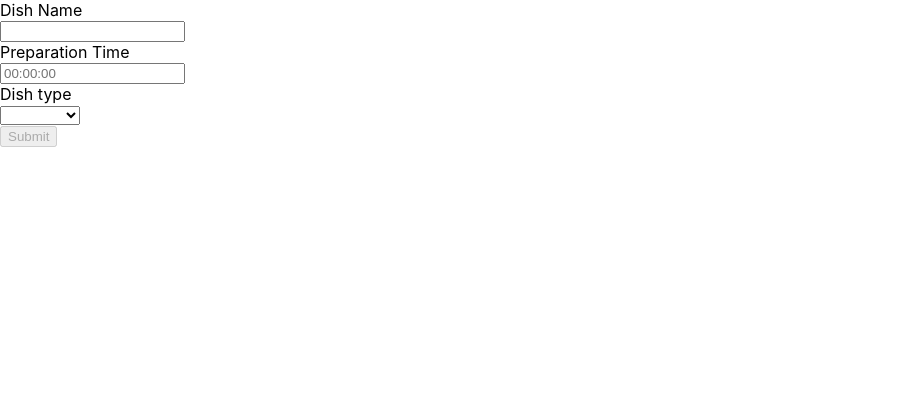
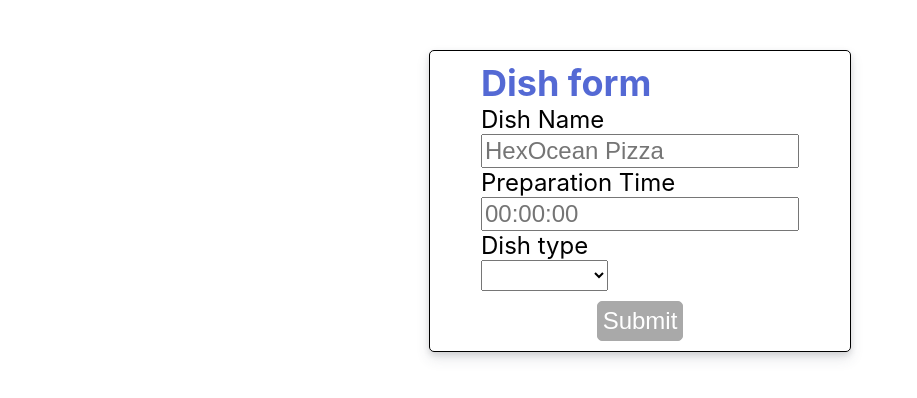
Before and after one commit to ignis05/dishes-form, a React (Create React App) app: page / in a window 1280 px wide. Shown: the top 398 px of the page, without its empty margins (0-917 px from the left). Built offline with nearby package versions, Linux system fonts and the light colour scheme.

Commit message:
feat: form styling

```diff
--- a/src/App.tsx
+++ b/src/App.tsx
@@ -37,7 +37,7 @@ function App() {
 	}
 
 	return (
-		<div>
+		<div className="appRoot">
 			{res && <FormSubmitted res={res} goBack={goBack} />}
 			{!res && <DishForm onSubmit={submitDishForm} />}
 		</div>
--- /dev/null
+++ b/src/features/dishForm/DishForm.module.css
@@ -0,0 +1,55 @@
+.formCard {
+	width: 400px;
+	border: 1px solid black;
+	border-radius: 5px;
+	box-shadow: rgba(60, 66, 87, 0.12) 0px 7px 14px 0px, rgba(0, 0, 0, 0.12) 0px 3px 6px 0px;
+	display: flex;
+	flex-direction: column;
+	justify-content: flex-start;
+	align-items: center;
+	padding: 10px;
+	font-size: 1.5em;
+}
+
+.formCard h2 {
+	margin: 0;
+	color: #5469d4;
+}
+
+.formCard button {
+	padding: 5px;
+	margin-top: 10px;
+	background-color: #5469d4;
+	color: white;
+	box-shadow: rgba(60, 66, 87, 0.12) 0px 7px 14px 0px, rgba(0, 0, 0, 0.12) 0px 3px 6px 0px;
+	border-radius: 5px;
+	font-size: 1em;
+	cursor: pointer;
+	border: 1px solid black;
+}
+
+.formCard button:disabled {
+	background-color: darkgrey;
+	cursor: not-allowed;
+	box-shadow: none;
+	border: 1px solid darkgrey;
+}
+
+.formCard input {
+	font-size: 1em;
+}
+.formCard select {
+	font-size: 1em;
+}
+
+.responseCard {
+	width: 600px;
+}
+
+.responseCard > div {
+	width: 100%;
+}
+
+.responseCard table {
+	width: 80%;
+}
--- a/src/features/dishForm/DishForm.tsx
+++ b/src/features/dishForm/DishForm.tsx
@@ -3,6 +3,7 @@ import { Field, InjectedFormProps, formValueSelector, reduxForm } from 'redux-fo
 import { inputField, selectField } from './FormComponents'
 import { ConnectedProps, connect } from 'react-redux'
 import { RootState } from '../../app/store'
+import styles from './DishForm.module.css'
 
 const DishForm = (props: InjectedFormProps & HeaderProps) => {
 	const { handleSubmit, pristine, submitting, dishTypeValue, spicinessValue } = props
@@ -23,9 +24,17 @@ const DishForm = (props: InjectedFormProps & HeaderProps) => {
 	}
 
 	return (
-		<form onSubmit={handleSubmit}>
+		<form onSubmit={handleSubmit} className={styles.formCard}>
 			<div>
-				<Field component={inputField} name="name" label="Dish Name" type="text" required={true} />
+				<h2>Dish form</h2>
+				<Field
+					component={inputField}
+					name="name"
+					label="Dish Name"
+					type="text"
+					required={true}
+					extraHtmlAttributes={{ placeholder: 'HexOcean Pizza' }}
+				/>
 				<Field
 					component={inputField}
 					name="preparation_time"
--- a/src/features/dishForm/FormComponents.tsx
+++ b/src/features/dishForm/FormComponents.tsx
@@ -10,9 +10,9 @@ type inputFieldProps = {
 const inputField = ({ input, label, type, required, meta, extraHtmlAttributes }: inputFieldProps & WrappedFieldProps) => (
 	<div>
 		<label>{label}</label>
-		<div className="">
+		<div>
 			<input {...input} type={type} {...extraHtmlAttributes} required={required} />
-			{meta.touched && meta.error && <span>{meta.error}</span>}
+			{meta.touched && meta.error && <div style={{ color: 'red' }}>* {meta.error}</div>}
 		</div>
 	</div>
 )
@@ -25,11 +25,11 @@ type selectFieldProps = {
 const selectField = ({ input, label, required, meta, children }: selectFieldProps & WrappedFieldProps) => (
 	<div>
 		<label>{label}</label>
-		<div className="">
+		<div>
 			<select {...input} required={required}>
 				{children}
 			</select>
-			{meta.touched && meta.error && <span>{meta.error}</span>}
+			{meta.touched && meta.error && <div style={{ color: 'red' }}>* {meta.error}</div>}
 		</div>
 	</div>
 )
--- a/src/features/dishForm/FormSubmitted.tsx
+++ b/src/features/dishForm/FormSubmitted.tsx
@@ -1,4 +1,5 @@
 import React from 'react'
+import styles from './DishForm.module.css'
 
 type FormSubmittedProps = {
 	res: any
@@ -7,17 +8,21 @@ type FormSubmittedProps = {
 function FormSubmitted(props: FormSubmittedProps) {
 	const fileds: [string, string][] = Object.entries(props.res)
 	return (
-		<div>
+		<div className={`${styles.formCard} ${styles.responseCard}`}>
 			<h2>Your response has been submitted!</h2>
 			<div>
-				{fileds.map((f) => {
-					return (
-						<div key={f[0]}>
-							<span>{f[0]}:</span>
-							<span style={{ color: 'green' }}>{f[1]}</span>
-						</div>
-					)
-				})}
+				<table>
+					<tbody>
+						{fileds.map((f) => {
+							return (
+								<tr key={f[0]}>
+									<td>{f[0]}:</td>
+									<td style={{ color: 'green' }}>{f[1]}</td>
+								</tr>
+							)
+						})}
+					</tbody>
+				</table>
 			</div>
 			<button onClick={(e) => props.goBack()}>Back to form</button>
 		</div>
--- a/src/index.css
+++ b/src/index.css
@@ -1,13 +1,20 @@
 body {
-  margin: 0;
-  font-family: -apple-system, BlinkMacSystemFont, 'Segoe UI', 'Roboto', 'Oxygen',
-    'Ubuntu', 'Cantarell', 'Fira Sans', 'Droid Sans', 'Helvetica Neue',
-    sans-serif;
-  -webkit-font-smoothing: antialiased;
-  -moz-osx-font-smoothing: grayscale;
+	margin: 0;
+	font-family: -apple-system, BlinkMacSystemFont, 'Segoe UI', 'Roboto', 'Oxygen', 'Ubuntu', 'Cantarell', 'Fira Sans', 'Droid Sans',
+		'Helvetica Neue', sans-serif;
+	-webkit-font-smoothing: antialiased;
+	-moz-osx-font-smoothing: grayscale;
 }
 
 code {
-  font-family: source-code-pro, Menlo, Monaco, Consolas, 'Courier New',
-    monospace;
+	font-family: source-code-pro, Menlo, Monaco, Consolas, 'Courier New', monospace;
 }
+
+.appRoot {
+	width: 100%;
+	display: flex;
+	flex-direction: column;
+	justify-content: flex-start;
+	align-items: center;
+	padding-top: 50px;
+}
```
